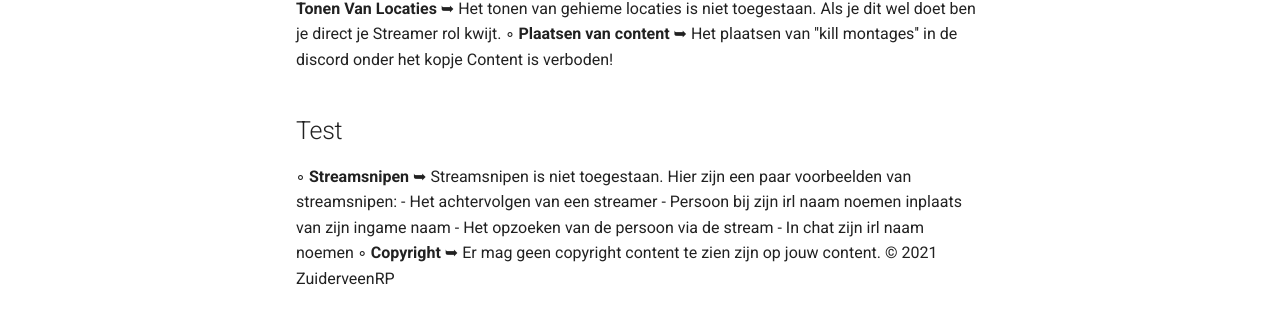
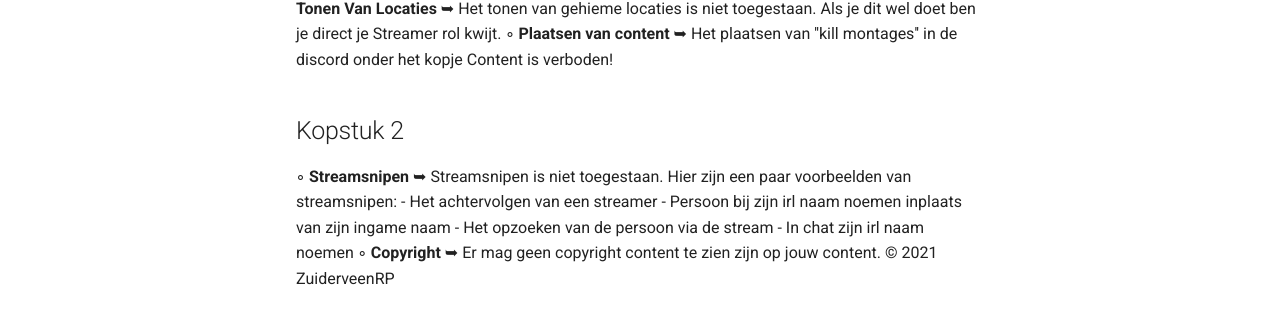
Before and after one commit to CappaWappa/Regels, an MkDocs documentation site: the page built from docs/content.md, in a window 1280 px wide. Shown: the part 286-596 px from the top of the page. Built offline with MkDocs 1.6.1 and Material for MkDocs 9.7.7, drawn with Linux system fonts in a browser that asks for light colours.

Commit message:
Update content.md
2

```diff
--- a/docs/content.md
+++ b/docs/content.md
@@ -8,7 +8,7 @@
 
 ◦ <b>Plaatsen van content</b> ➥ Het plaatsen van ''kill montages'' in de discord onder het kopje Content is verboden!</br>
 
-<h2>Test</h1>
+<h2>Kopstuk 2</h1>
 
 ◦ <b>Streamsnipen</b> ➥ Streamsnipen is niet toegestaan. Hier zijn een paar voorbeelden van streamsnipen:
 - Het achtervolgen van een streamer
```
